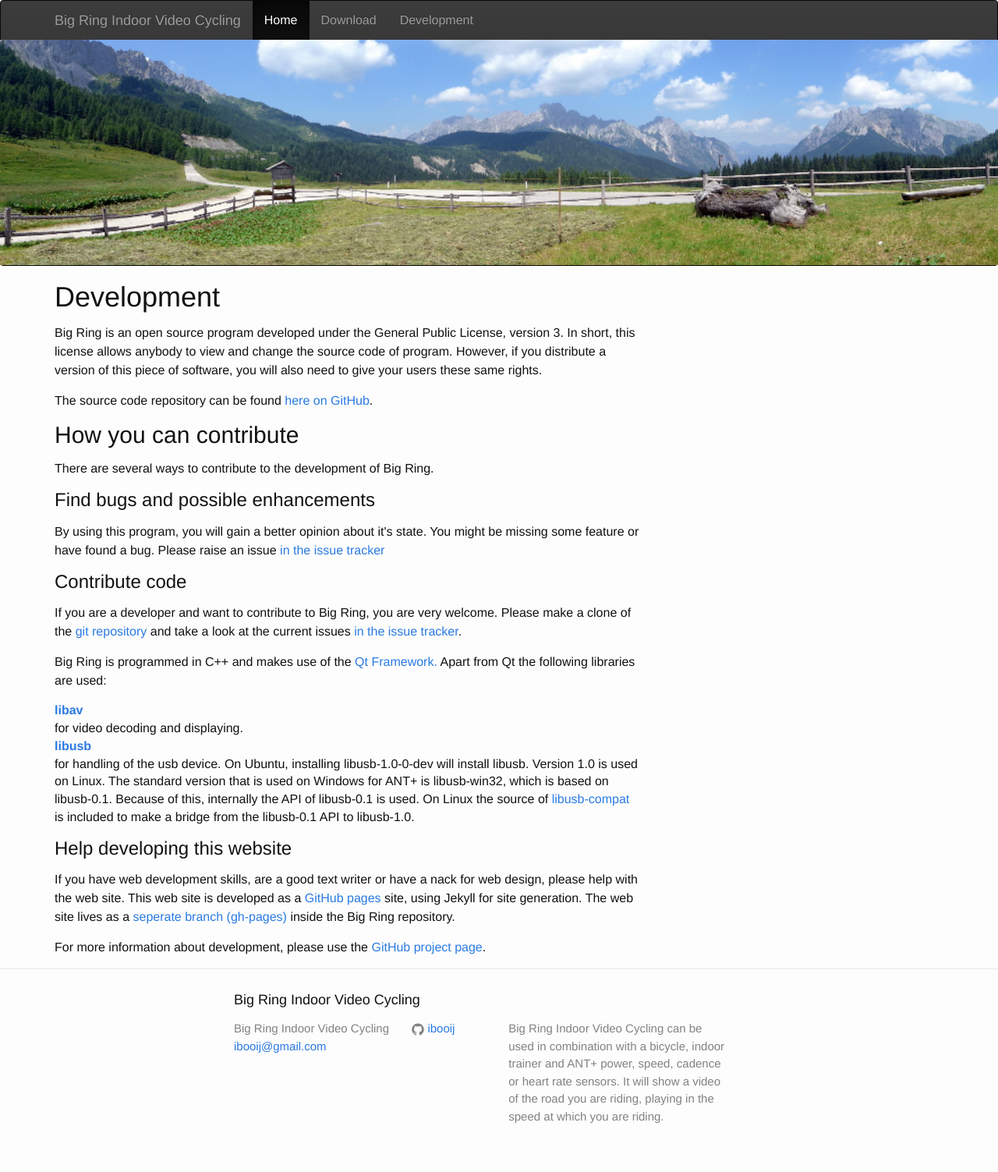
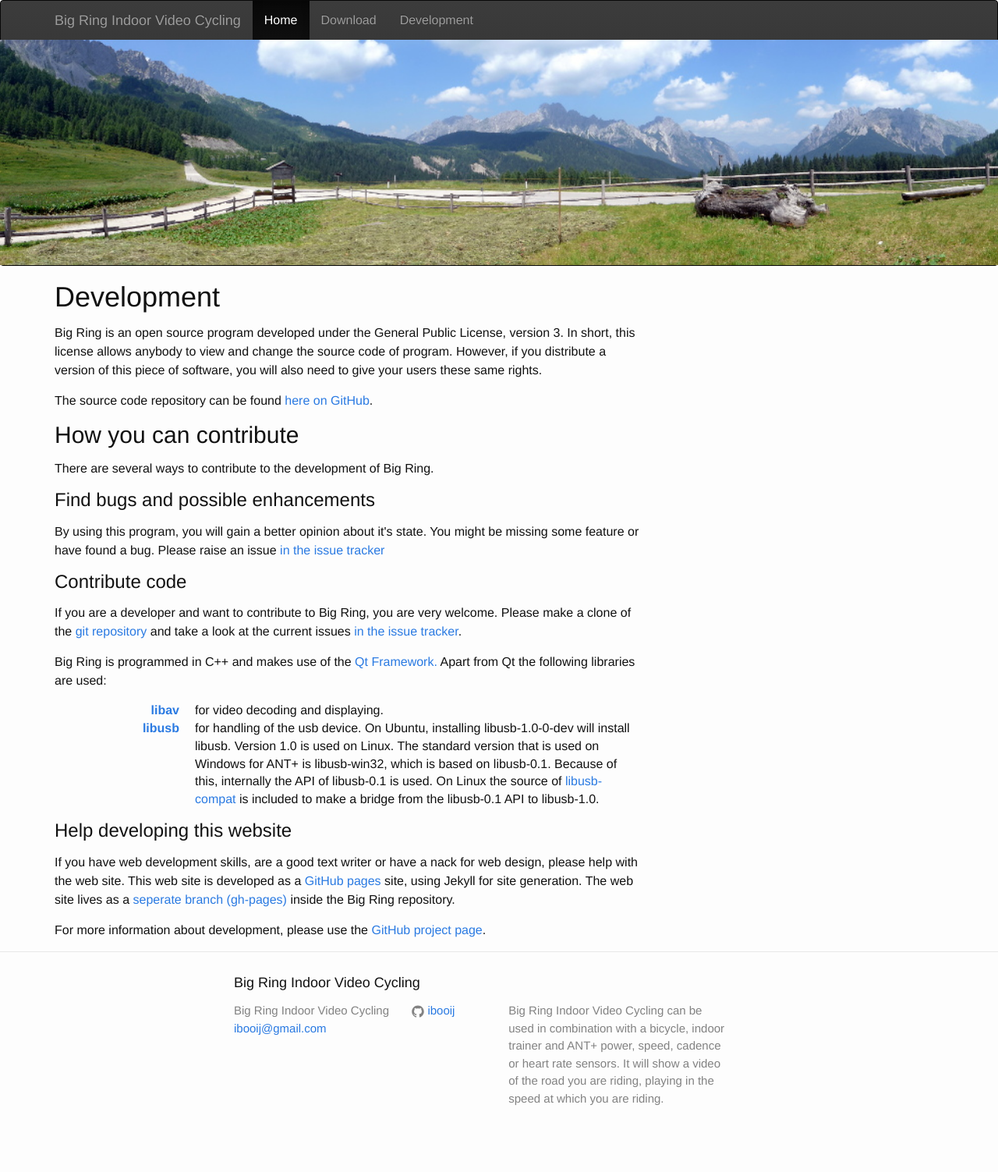
Before and after one commit to rsippl/big-ring, a Jekyll site: the page built from development.html, in a window 1280 px wide. Shown: the whole page at 78% size. Built offline with Jekyll 4.4.1, drawn with Linux system fonts in a browser that asks for light colours; nearby versions of some CDN libraries; after the commit the page ends 1480 px from its top, so only the background shows below that.

Commit message:
Changed library definition list to dl-horizontal.

```diff
--- a/development.html
+++ b/development.html
@@ -38,7 +38,7 @@
 
 <p>Big Ring is programmed in C++ and makes use of the <a href="http://www.qt.io/">Qt Framework.</a>
 Apart from Qt the following libraries are used:
-<dl>
+<dl class="dl-horizontal">
     <dt><a href="https://libav.org/">libav</a></dt>
     <dd>for video decoding and displaying.</dd>
     <dt><a href="http://www.libusb.org">libusb</a></dt>
```
